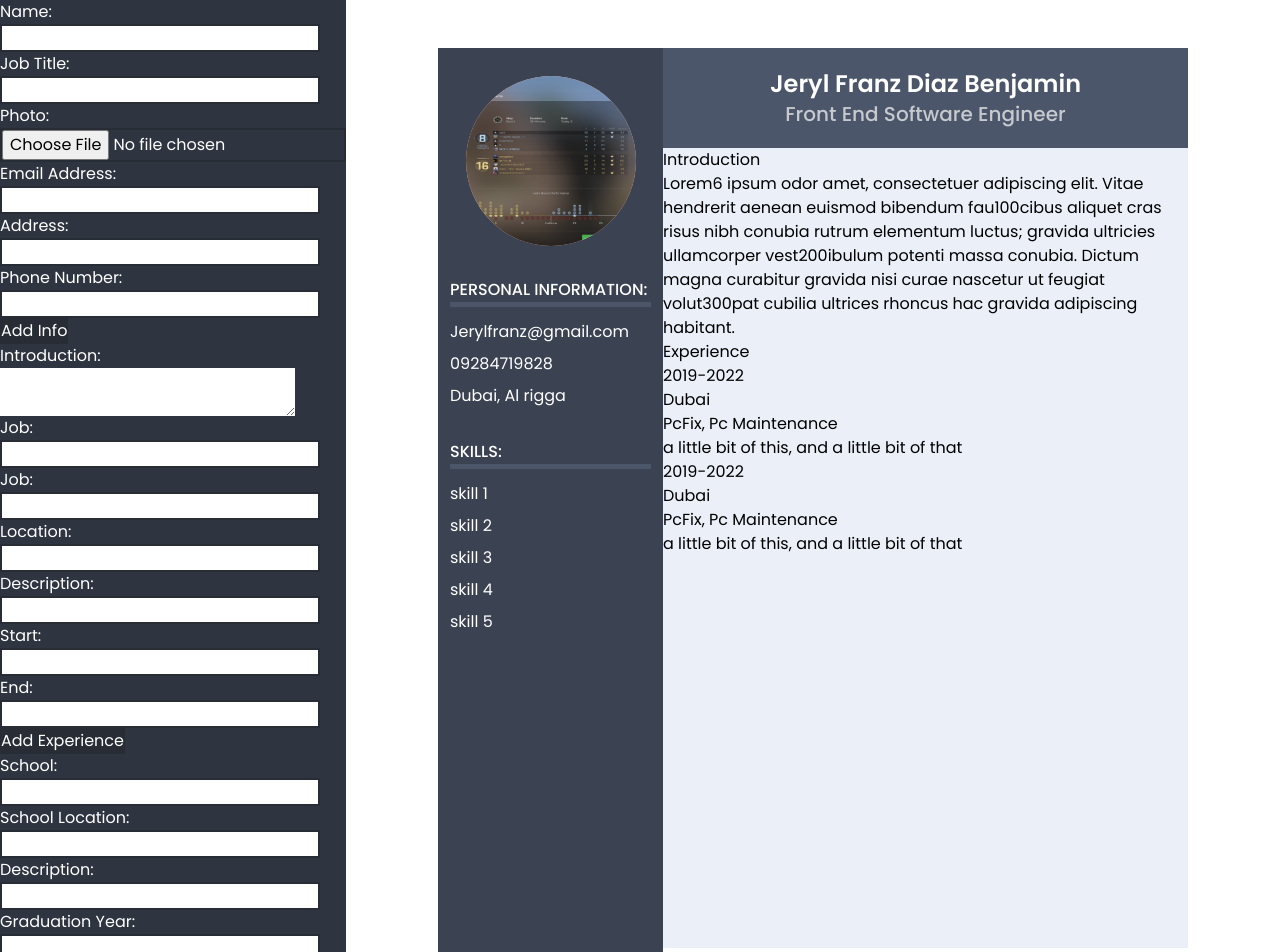
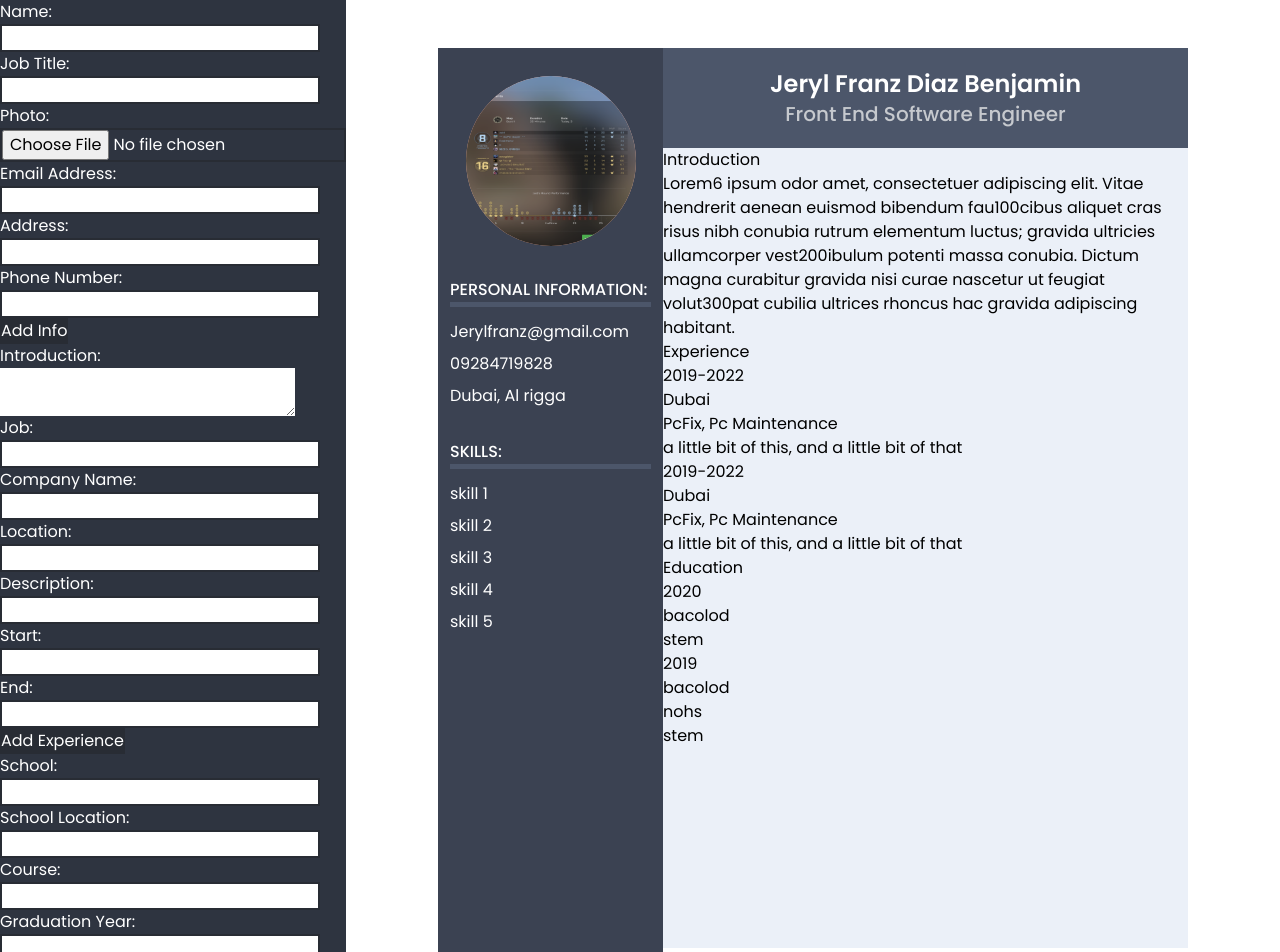
Before and after one commit to Sty6x/cv-application-maker, a React (Create React App) app: page / in a window 1280 px wide. Shown: the top 952 px of the page. Built offline with nearby package versions, Linux system fonts and the light colour scheme.

Commit message:
appended with default values for education and experience lists

```diff
--- a/src/App.js
+++ b/src/App.js
@@ -21,7 +21,7 @@ class App extends React.Component {
 			experience: [],
 			userExperienceInput: {
 				jobTitle: "",
-				companyName:"",
+				companyName: "",
 				startDate: "",
 				endDate: "",
 				jobLocation: "",
@@ -34,7 +34,7 @@ class App extends React.Component {
 				schoolName: "",
 				graduationYear: "",
 				schoolLocation: "",
-				schoolDescription: "",
+				course: "",
 			},
 			userPersonalInfoInput: {
 				name: "",
@@ -45,7 +45,7 @@ class App extends React.Component {
 				photo: "",
 			},
 			personalInfo: {},
-			introduction:""
+			introduction: "",
 		};
 		this.handleSkillInput = this.handleSkillInput.bind(this);
 		this.addSkill = this.addSkill.bind(this);
@@ -130,7 +130,7 @@ class App extends React.Component {
 			});
 		}
 
-if (e.target.id === "company-name-input") {
+		if (e.target.id === "company-name-input") {
 			this.setState({
 				userExperienceInput: {
 					...this.state.userExperienceInput,
@@ -208,7 +208,7 @@ if (e.target.id === "company-name-input") {
 			this.setState({
 				userEducationInput: {
 					...this.state.userEducationInput,
-					schoolDescription: e.target.value,
+					course: e.target.value,
 				},
 			});
 		}
@@ -279,7 +279,10 @@ if (e.target.id === "company-name-input") {
 		return (
 			<div id="app-container" className="flex ">
 				<SideBar />
-				<div id="cv-outer-body-container" className="min-h-[800px] flex flex-1 justify-center px-16 py-12">
+				<div
+					id="cv-outer-body-container"
+					className="min-h-[800px] flex flex-1 justify-center px-16 py-12"
+				>
 					<CVbody />
 				</div>
 			</div>
--- a/src/components/cv-components/cvMain.js
+++ b/src/components/cv-components/cvMain.js
@@ -13,7 +13,7 @@ class CVmain extends React.Component {
 			<div id="cv-main-container" className="bg-[#ebf0f8] min-h-[800px]">
 				<Introduction/>
 				 <ExperienceList/>
-				 {/* <EducationList/>  */}
+				 <EducationList/>
 			</div>
 		);
 	}
--- a/src/components/education-component/education.js
+++ b/src/components/education-component/education.js
@@ -20,9 +20,9 @@ class Education extends React.Component {
 					<h3 className="school-name">{schoolName}</h3>
 					<p className="school-desc">{schoolDescription}</p>
 				</div>
-				<button onClick={this.props.removeEducation} type="button">
+				{/* <button onClick={this.props.removeEducation} type="button">
 					Remove Education
-				</button>
+				</button> */}
 			</div>
 		);
 	}
--- a/src/components/education-component/educationInput.js
+++ b/src/components/education-component/educationInput.js
@@ -25,12 +25,12 @@ class EducationInput extends React.Component {
 						id="school-location-input"
 					/>
 				</div>
-				<div id="school-desc-input-container">
-					<label htmlFor="school-desc-input">Description:</label>
+				<div id="school-course-input-container">
+					<label htmlFor="school-course-input">Course:</label>
 					<input
 						onChange={inputHandler}
-						name="school-desc-input"
-						id="school-desc-input"
+						name="school-course-input"
+						id="school-course-input"
 					/>
 				</div>
 				<div id="school-grad-date-input-container">
--- a/src/components/education-component/educationList.js
+++ b/src/components/education-component/educationList.js
@@ -6,16 +6,42 @@ class EducationList extends React.Component {
 	}
 
 	render() {
-		const educations = this.props.educationList;
-		const {educKey, educID} = this.props;
+		const educations = [
+			{
+				schoolMame: "University of St.La salle",
+				graduationYear: "2020",
+				schoolLocation: "bacolod",
+				schoolDescription: "stem",
+			},
+
+			{
+				schoolName: "nohs",
+				graduationYear: "2019",
+				schoolLocation: "bacolod",
+				schoolDescription: "stem",
+			},
+		];
+		const { educKey, educID } = this.props;
 		let key = educKey;
-		let ID = educID
-        const displayEducation = educations.map(education=>{
-            return <Education ID={ID++} key={key++} removeEducation={this.props.removeEducHandler} schoolInfo={education}/>
-        })
+		let ID = educID;
+		const displayEducation = educations.map((education) => {
+			return (
+				<Education
+					ID={ID++}
+					key={key++}
+					removeEducation={this.props.removeEducHandler}
+					schoolInfo={education}
+				/>
+			);
+		});
 
-		return <div id="experience-list-container">{displayEducation}</div>;
+		return (
+			<div id="education-container">
+				<h3 className="main-titles">Education</h3>
+				<div id="education-list-container">{displayEducation}</div>
+			</div>
+		);
 	}
 }
 
-export default EducationList
+export default EducationList;
--- a/src/components/experience-component/experienceInput.js
+++ b/src/components/experience-component/experienceInput.js
@@ -13,7 +13,7 @@ class ExperienceInput extends React.Component {
 					<input onChange={inputHandler} name="job-input" id="title-job-input" />
 				</div>
 				<div id="company-name-container">
-					<label htmlFor="company-name-input">Job:</label>
+					<label htmlFor="company-name-input">Company Name:</label>
 					<input onChange={inputHandler} name="company-name-input" id="company-name-input" />
 				</div>
 				<div id="job-location-input-container">
```
